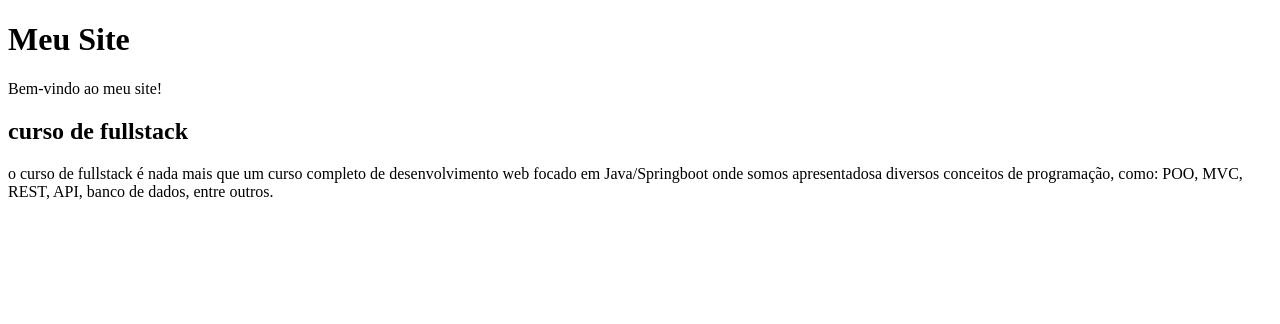
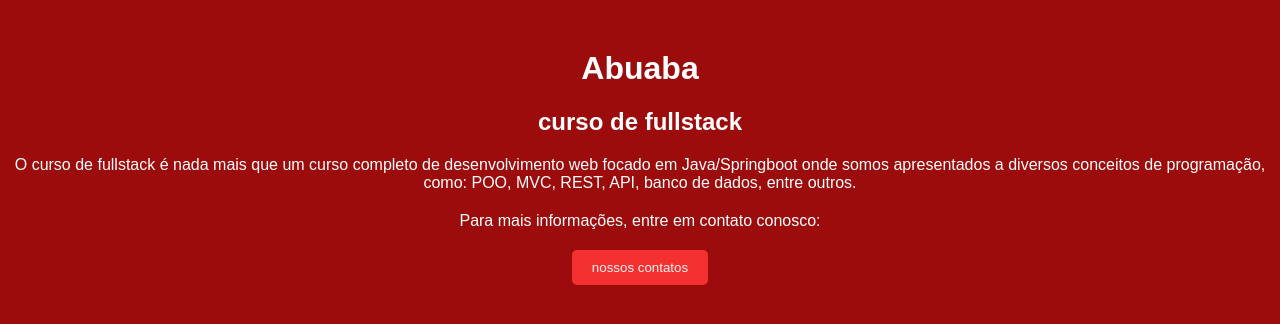
Before and after one commit to x00jmx/abuaba, a plain HTML site: page site/index.html in a window 1280 px wide. Drawn offline with Linux system fonts and the light colour scheme.

Commit message:
é isso ai

```diff
--- a/site/index.html
+++ b/site/index.html
@@ -3,14 +3,18 @@
 <head>
     <meta charset="UTF-8">
     <meta name="viewport" content="width=device-width, initial-scale=1.0">
-    <title>Document</title>
+    <title>Abuaba</title>
+    <link rel="stylesheet" href="style.css">
 </head>
 <body>
-    <h1>Meu Site</h1>
-    <p>Bem-vindo ao meu site!</p>
+    <h1>Abuaba</h1>
+
     <h2>curso de fullstack</h2>
-    <p>o curso de fullstack é nada mais que um curso completo de desenvolvimento web focado em Java/Springboot
-    onde somos apresentadosa diversos conceitos de programação, como: POO, MVC, REST, API, banco de dados, entre outros.
+    <p>O curso de fullstack é nada mais que um curso completo de desenvolvimento web focado em Java/Springboot
+    onde somos apresentados a diversos conceitos de programação, como: POO, MVC, REST, API, banco de dados,
+    entre outros.
+</p>
+    <p>Para mais informações, entre em contato conosco:
+
     </p>
-</body>
-</html>
+<button><a href="contato.html">nossos contatos</a></button>
--- /dev/null
+++ b/site/style.css
@@ -0,0 +1,41 @@
+body {
+
+    font-family: Arial, sans-serif;
+    background-color: #9c0c0c;
+    margin: 0;
+    padding: 0;
+
+}
+
+h1 {
+    color: #fff;
+    text-align: center;
+    margin-top: 50px;
+}
+
+h2 {
+    color: #fff;
+    text-align: center;
+}
+
+p {
+    color: #fff;
+    text-align: center;
+    margin-top: 20px;
+}
+
+button {
+    display: block;
+    margin: 20px auto;
+    padding: 10px 20px;
+    background-color: #f53030;
+    color: #a14646;
+    border: none;
+    border-radius: 5px;
+    cursor: pointer;
+}
+
+a{
+    text-decoration: none;
+    color: #f7f5f5;
+}
```
Also changed, not shown: site/contato.html (+55 -0 lines), 2 other files.
